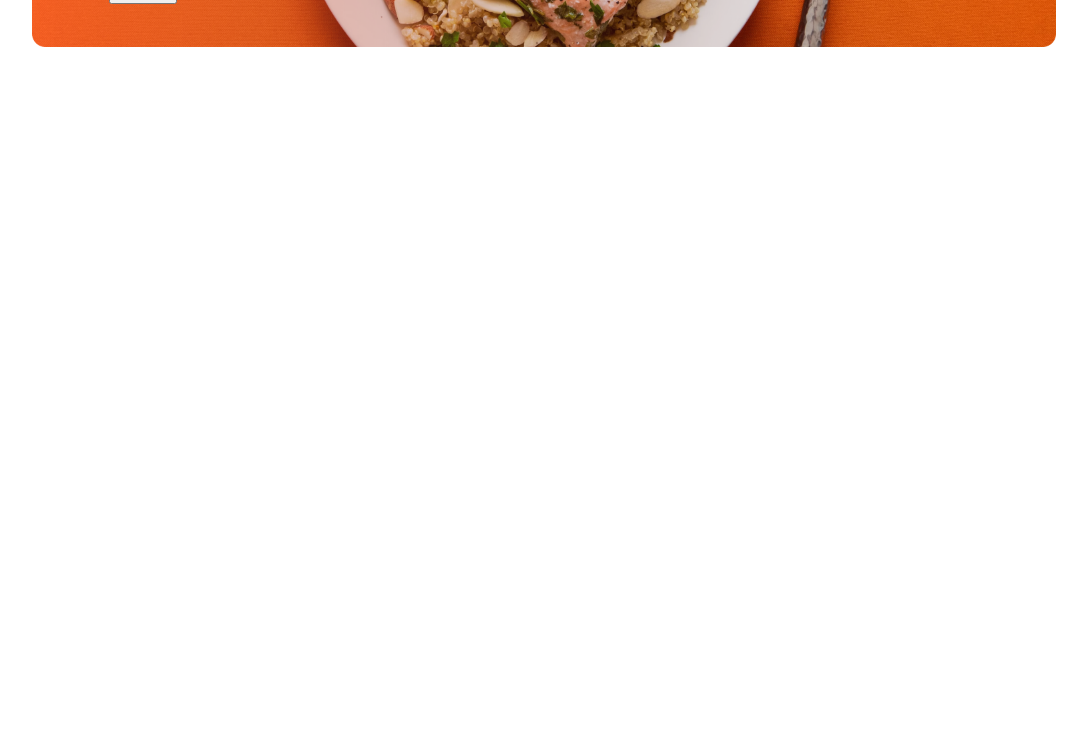
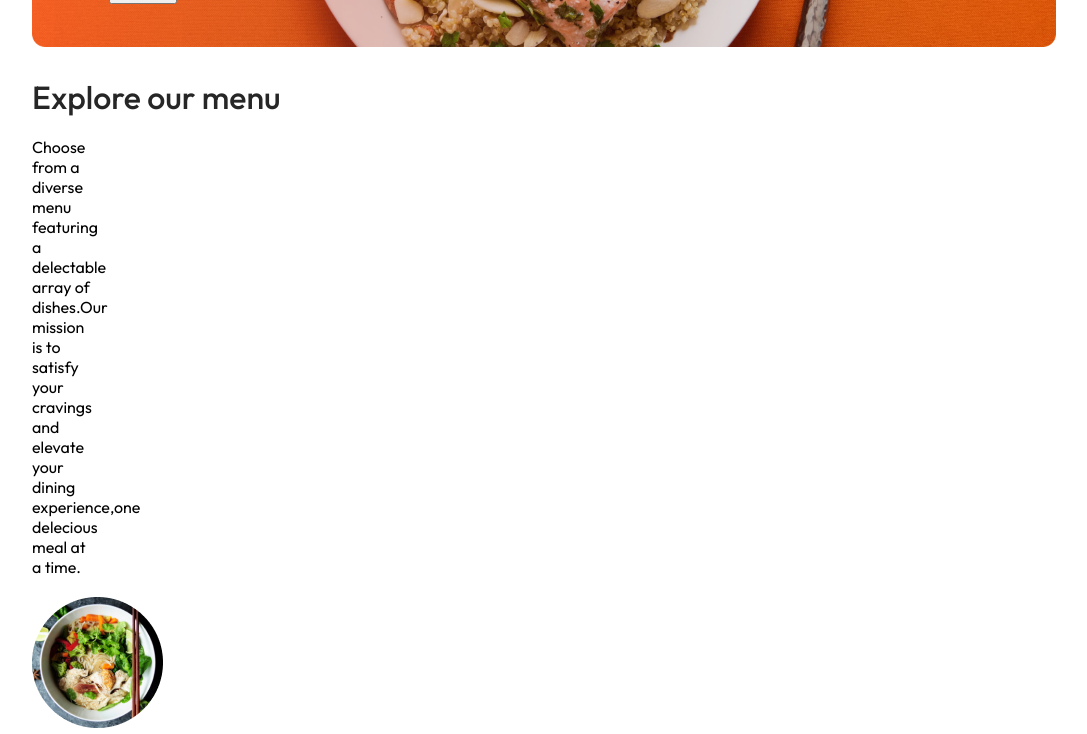
Before and after one commit to akashkr-tech/Food-delivery-app, a React (Vite) app in the folder frontend/: page / in a window 1280 px wide. Shown: the part 500-1234 px from the top of the page, without its empty margins (96-1183 px from the left). Before the commit the page ends 800 px from the top, so only its background shows below. Built offline with nearby package versions, Linux system fonts and the light colour scheme; a web font is replaced by a local one.

Commit message:
create menu section

```diff
--- /dev/null
+++ b/frontend/src/components/ExploreMenu/ExploreMenu.css
@@ -0,0 +1,16 @@
+.explore-menu{
+    display:flex;
+    flex-direction: column;
+    gap:20px;
+
+}
+
+.explore-menu h1{
+    color:#262626;
+    font-weight: 500;
+}
+
+.explore-menu-text{
+    max-width: 60px;
+    columns:#808080;
+}
--- /dev/null
+++ b/frontend/src/components/ExploreMenu/ExploreMenu.jsx
@@ -0,0 +1,24 @@
+import React from 'react'
+import './ExploreMenu.css'
+import { menu_list } from '../../assets/assets'
+
+const ExploreMenu = () => {
+  return (
+    <div className='explore-menu' id='explore-menu'>
+      <h1>Explore our menu</h1>
+      <p className='explore-menu-text'>Choose from a diverse menu featuring a delectable array of dishes.Our mission is to satisfy your cravings and elevate your dining experience,one delecious meal at a time. </p>
+      <div className="explore-menu-list">
+        {menu_list.map((item,index)=>{
+            return(
+                <div key={index} className='explore-menu-list-item'>
+                   <img src={item.menu_image} alt="" />
+                   <p>{item.menu_name}</p>
+                 </div>
+            )
+        })}
+      </div>
+    </div>
+  )
+}
+
+export default ExploreMenu
--- a/frontend/src/pages/Home/Home.jsx
+++ b/frontend/src/pages/Home/Home.jsx
@@ -1,11 +1,13 @@
 import React from 'react'
 import './Home.css'
 import Header from '../../components/Header/Header.jsx'
+import ExploreMenu from '../../components/ExploreMenu/ExploreMenu.jsx'
 
 const Home = () => {
   return (
     <div>
       <Header/>
+      <ExploreMenu/>
     </div>
   )
 }
```
